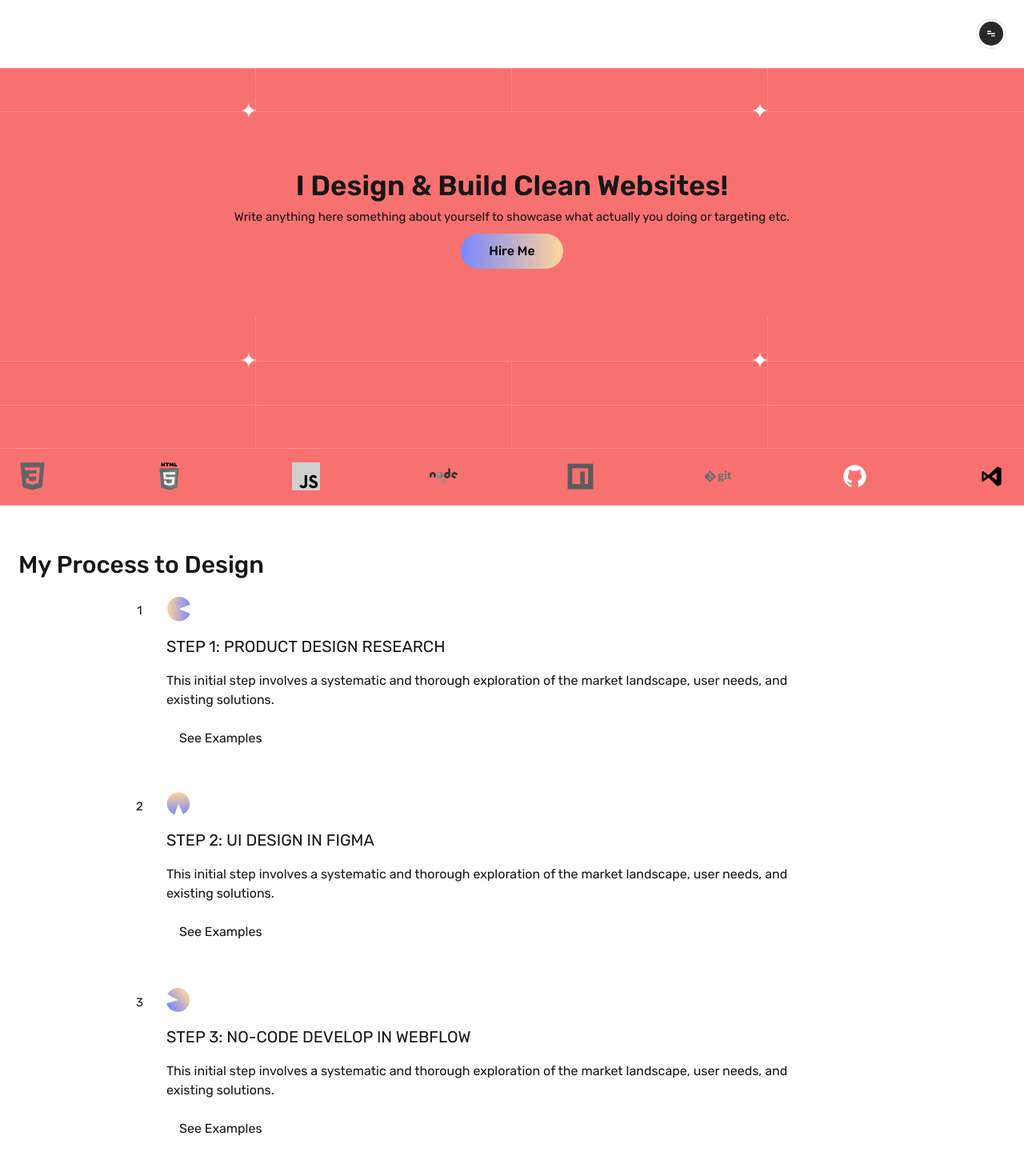
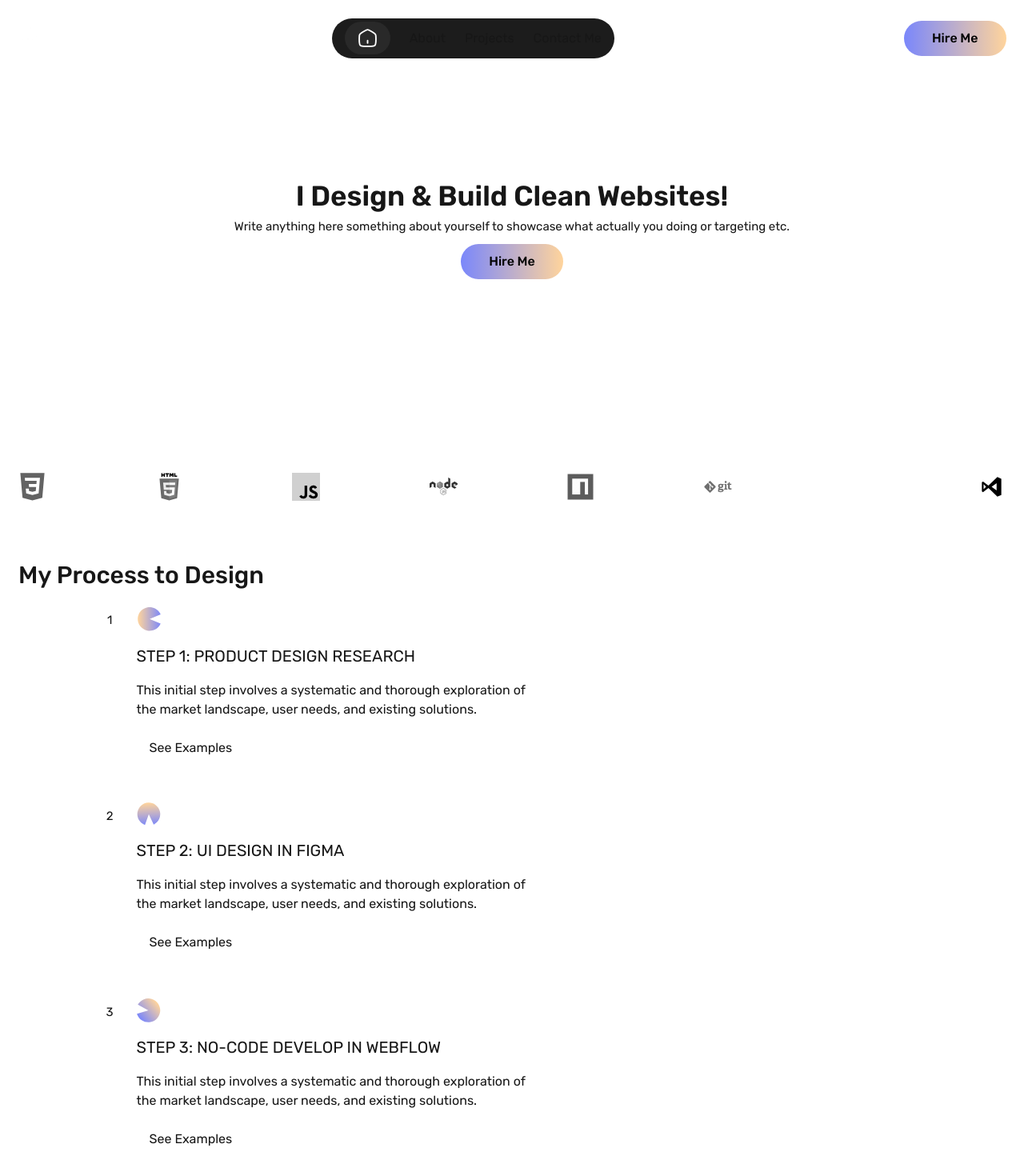
Before and after one commit to Adexbam02/adexbam, a Next.js app: page / in a window 1280 px wide. Shown: the top 1470 px of the page at 80% size. Built offline with nearby package versions, Linux system fonts and the light colour scheme.

Commit message:
md navbar an co

```diff
--- a/src/app/globals.css
+++ b/src/app/globals.css
@@ -22,6 +22,8 @@ body {
   /* overflow: hidden; */
 }
 
+
+
 @layer utilities {
   .text-balance {
     text-wrap: balance;
@@ -41,6 +43,12 @@ body {
 
   .flexCenter{
     @apply flex items-center justify-center;
+  }
+
+  .ctaBg {
+    @apply bg-no-repeat bg-center;
+    background-image: url("../../public/svgs/CTA.svg");
+    background-position: 100% 50%;
   }
 }
 
--- a/src/components/CTA.tsx
+++ b/src/components/CTA.tsx
@@ -22,11 +22,11 @@ export const CTA = () => {
 
   return (
     <section className="mt-[3.3rem] px-[23px] relative">
-      <div>
+      <div className="px-[22.3px]  flex-col py-[3rem] md:ctaBg">
         <Title title="Have Idea about Project?" />
 
-        <div className="flex flex-col items-start justify-start gap-[1rem]">
-          <p className="md:max-w-[70%]">
+        <div className="flex flex-col items-start justify-start gap-[1rem] md:iems-center md: ustify-center">
+          <p className="md:max-w-[50%] md:text-cnter md:text-[px]">
             Write anything here something about yourself to showcase what
             actually you doing or targeting etc.
           </p>
--- a/src/components/Header.tsx
+++ b/src/components/Header.tsx
@@ -5,7 +5,7 @@ import { StackWall } from "./StackWall";
 
 export const Header = () => {
   return (
-    <header className="mt-[2rem] mb-[2rem] sm:mt-[.1rem] md:bg-red-400">
+    <header className="mt-[2rem] mb-[2rem] sm:mt-[.1rem] sm:bg-ed-400">
       <div className="relative border-white/20 border-t-[1px] border-b-[1px] h-[55px] w-[100%] bg-transparent flex items-start">
         <div className="h-[100%] w-[25%] border-white/20 border-r-[1px]"></div>
         <div className="h-[100%] w-[25%] border-white/20 border-r-[1px]"></div>
--- a/src/components/Navbar.tsx
+++ b/src/components/Navbar.tsx
@@ -4,7 +4,9 @@ import Image from "next/image";
 import adexbam from "../../public/adexbam.png";
 import open from "../../public/svgs/open.svg";
 import close from "../../public/svgs/close.svg";
+import home from "../../public/svgs/Home.svg";
 
+import Link from "next/link";
 import { useState } from "react";
 
 export const Navbar = () => {
@@ -15,7 +17,7 @@ export const Navbar = () => {
   };
 
   return (
-    <nav className="p-[22.5px]">
+    <nav className="p-[22.5px] fixd w-[100%] z-[100] ">
       <div className="flex items-center justify-between">
         <a href="/" className="logo flex justify-center items-center">
           <Image src={adexbam} width={30} height={30} alt="Adexbam" />
@@ -25,7 +27,16 @@ export const Navbar = () => {
           <p>adexbam</p>
         </div> */}
 
-        <div className="menu">
+        <div className="hidden bg-[#1C1C1C] hover:bg-[#1C1C1E] md:flex items-center justify-center gap-[1.5rem] px-4 py-[0.3rem] rounded-[30px]">
+          <a href="#" className="bg-[#292929] px-[16px] py-[8px] rounded-[25px]">
+            <Image src={home} width={25} height={25} alt="Home"/>
+          </a>
+          <a href="/">About</a>
+          <a href="/">Projects</a>
+          <a href="/">Contact Me</a>
+        </div>
+
+        <div className="menu md:hidden">
           <div className="h-[38px] w-[38px]  p-[3px] bg-transparent rounded-full border border-[normalGradient] flex justify-center items-center">
             <div className="cursor-pointer p-1.5 bg-[#282828] rounded-full justify-center items-center w-[100%] flex">
               <Image
@@ -38,6 +49,8 @@ export const Navbar = () => {
             </div>
           </div>
         </div>
+
+        <Link href="/contact" className="hidden md:block font-medium bg-gradient-to-r from-[#7A87FB] to-[#FFD49C] text-black px-[35px] py-[10px] rounded-[25px] ">Hire Me</Link>
       </div>
     </nav>
   );
--- a/src/components/Process.tsx
+++ b/src/components/Process.tsx
@@ -2,18 +2,32 @@ import Image from "next/image";
 import Link from "next/link";
 
 import { process } from "../ui/data";
-import { Title } from "@/ui/Title";
+// import { Title } from "@/ui/Title";
+import doubleStar from "../../public/svgs/doubleStar.svg"
 export const Process = () => {
   return (
-    <section className="mt-[3.3rem] px-[23px] fex items-center justify-between">
-      <Title title="My Process to Design" />
+    <section className="mt-[3.3rem] px-[23px] flex items-center justfy-between">
+      <div className="md:flex items-center justify-center">
+        <div className="md:flex items-start justify-start flex-col">
+          {/* <Title title="My Process to Design" /> */}
 
-      <div className="content">
-        <div className="flex flex-col items-center justify-center gap-[2rem]">
+          <div className="title mb-[1rem] flex items-start justify-start gap-1 md:w-[100%]">
+            <h2 className="text-[25px] sm:text-[30px] font-medium">My Process to Design</h2>
+            <Image
+              src={doubleStar}
+              width={25}
+              height={25}
+              alt="star"
+              className="sm:w-[30px]"
+            />
+          </div>
+
+          {/* <div className=""> */}
+          <div className="flex flex-col items-center justify-center gap-[2rem] md:w-[100%]">
             {process.map(({ id, number, img, title, content, link }) => (
               <div
                 key={id}
-              className="flex items-start justify-between gap-4 bg-rd-500"
+                className="flex items-start justify-between gap-4 bg-ed-500 md:w-[80%]"
               >
                 <div className="flex flex-col items-center justify-center gap-2 bgblue-200">
                   <span className="text-[15px] border-[1px] border-white rounded-full w-[35px] h-[35px] flex items-center justify-center">
@@ -27,7 +41,9 @@ export const Process = () => {
 
                   <h3 className="text-[20px] uppercase">{title}</h3>
 
-                <p className="min-w-[200px] sm:max-w-[90%]">{content}</p>
+                  <p className="min-w-[200px] sm:max-w-[90%] md:max-w-[70%]">
+                    {content}
+                  </p>
 
                   <Link
                     className="px-[15px] py-[7px] rounded-[25px] border-[0.4px] border-white hover:normalGradient hover:text-black ease-out transition-all transitin-colors duration-200"
@@ -39,6 +55,8 @@ export const Process = () => {
               </div>
             ))}
           </div>
+          {/* </div> */}
+        </div>
       </div>
     </section>
   );
--- a/src/components/Project.tsx
+++ b/src/components/Project.tsx
@@ -19,10 +19,11 @@ export const Project = () => {
 
   return (
     <section className="mt-[3.3rem] px-[23px]">
-      <div>
+      <div className="md:flex items-center justify-center">
+        <div className="">
           <Title title="Some Featured Projects" />
 
-        <div className="flex flex-col items-start justify-normal gap-[1rem] sm:p-[20px] md:flex-row md:flex-wrap">
+          <div className="flex flex-col items-start justify-normal gap-[1rem] sm:p-[20px] md:flex-rw md:flex-wrap">
             {projects.map(({ id, img, title, context }) => (
               <div
                 key={id}
@@ -61,13 +62,19 @@ export const Project = () => {
                   />
                 </a>
                 <span className="flex flex-col items-start">
-                <a href="/" className="text-[20px] font-semibold hover:underline transition-all md:text-[30px] md:font-medium">{title}</a>
+                  <a
+                    href="/"
+                    className="text-[20px] font-semibold hover:underline transition-all md:text-[30px] md:font-medium"
+                  >
+                    {title}
+                  </a>
                   <p className="text-[15px] font-light">{context}</p>
                 </span>
               </div>
             ))}
           </div>
         </div>
+      </div>
     </section>
   );
 };
--- a/src/components/Social.tsx
+++ b/src/components/Social.tsx
@@ -8,7 +8,7 @@ import facebook from "../../public/svgs/facebook.svg";
 export const Social = () => {
   return (
     <div className="flex items-center justify-center w-[100%] px-[23px] mt-[5rem]">
-      <div className="flex items-center justify-between gap-4 py-[10px] px-[20px] bg-[#1C1C1C] w-[85%] rounded-[15px]">
+      <div className="flex items-center justify-between gap-4 py-[10px] px-[20px] bg-[#1C1C1C] w-[85%] rounded-[15px] md:justify-cente md:ap-[3rem] md:w-[50%]">
         <a href="/" className="bg-[#292929] p-[10px] rounded-[15px]">
           <Image src={x} width={20} height={20} alt="" />
         </a>
--- a/src/components/Testimonial.tsx
+++ b/src/components/Testimonial.tsx
@@ -9,11 +9,11 @@ export const Testimonial = () => {
       <div>
         <Title title="Client Testimonials" />
 
-        <div className="p-[15px] flex flex-col items-center justify-center gap-[1.5rem]">
+        <div className="p-[15px] flex flex-col items-center justify-center gap-[1.5rem] md:gap-[.5rem] md:grid md:grid-cols-2">
           {testimonial.map(({ id, profile, name, title, context }) => (
             <div
               key={id}
-              className="flex flex-col items-center justify-center p-[15px] rounded-[15px] border-[.0px] gradient-border gap-2"
+              className="flex flex-col items-center justify-center p-[15px] rounded-[15px] border-[.0px] gradient-border gap-2 md:w-[]"
             >
               <div className="flex items-center justify-between w-[100%]">
                 <div className="flex items-center justify-between  gap-3">
--- a/src/ui/data.ts
+++ b/src/ui/data.ts
@@ -86,6 +86,14 @@ export const testimonial = [
     context:
       "s simply dummy text of the printing and typesetting industry. Lorem Ipsum has been the industrys standard dummy text ever since the",
   },
+  {
+    id: 4,
+    profile: greatAspiration,
+    name: "Nrad jhfnd",
+    title: "xcvbnm bnm",
+    context:
+      "s simply dummy text of the printing and typesetting industry. Lorem Ipsum has been the industrys standard dummy text ever since the",
+  },
 ];
 
 
```
Also changed, not shown: public/svgs/CTA.svg (added), public/svgs/Home.svg (added). Lines whose indentation alone changed are shown as unchanged.
